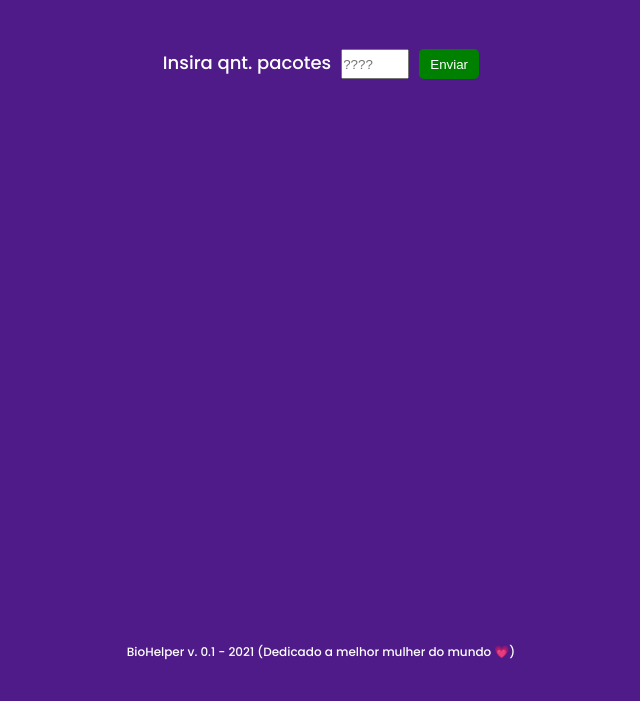
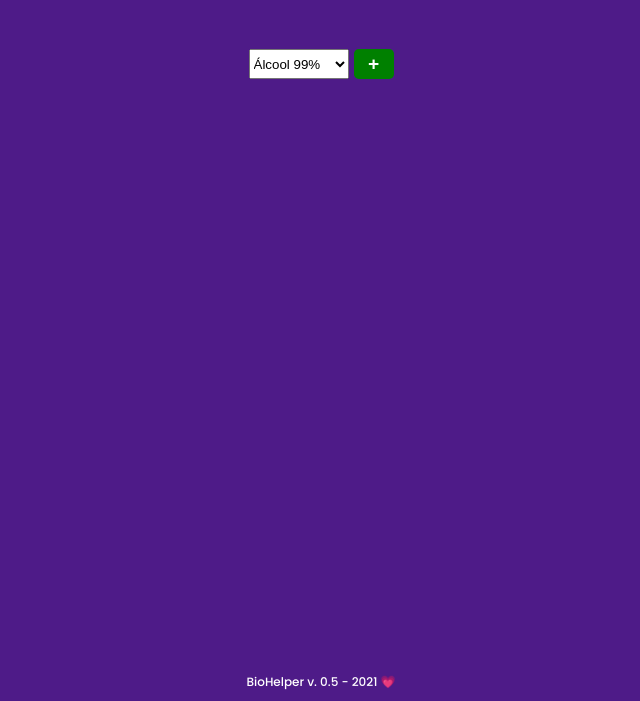
Before and after one commit to willpch/bio-helper, a plain HTML site: page index.html in a window 1280 px wide. Shown: the part 99-800 px from the top of the page, without its empty margins (319-959 px from the left). Drawn offline with Linux system fonts and the light colour scheme.

Commit message:
Update HTML content

```diff
--- a/index.html
+++ b/index.html
@@ -5,7 +5,7 @@
     <meta http-equiv="X-UA-Compatible" content="IE=edge">
     <meta name="viewport" content="width=device-width, initial-scale=1.0">
     <title>BioHelper</title>
-    <link rel="stylesheet" href="style.css">
+    <link rel="stylesheet" href="css/style.css">
     <link rel="preconnect" href="https://fonts.googleapis.com">
     <link rel="preconnect" href="https://fonts.gstatic.com" crossorigin>
     <link href="https://fonts.googleapis.com/css2?family=Poppins:ital,wght@0,100;0,200;0,300;0,500;0,700;1,200;1,400&display=swap" rel="stylesheet">
@@ -17,14 +17,28 @@
         <img class="img-logo" src="assets/dna-Logo.png" alt="Logo DNA">
     </header>
     <main>
-        <label class="label-1" for="inp-pct">Insira qnt. pacotes</label>
-        <input id="inp-pct" type="number" placeholder="????">
-        <input class="btn-send" type="button" value="Enviar">
+        <select id="sel">
+            <option id="alc" value="alcool">Álcool 99%</option>
+            <option value="filtroC">Filtro de Citologia</option>
+            <option value="laminas">Lâminas</option>
+            <option value="laminulas">Laminulas</option>
+            <option value="luvas">Luvas</option>
+        </select>
+        <input type="button" class="btn-add" value="+" onclick="createList()">
+
     </main>
 
+    <article>
+        <div class="column">
+        <ul></ul>
+        </div>
+    </article>
+
     <footer>
-        <p>BioHelper v. 0.1 - 2021 (Dedicado a melhor mulher do mundo &#128151)</p>
+        <p>BioHelper v. 0.5 - 2021 &#128151</p>
     </footer>
 
+
+    <script src="js/script.js"></script>
 </body>
 </html>
--- a/style.css
+++ /dev/null
@@ -1,70 +0,0 @@
-* {
-    margin: 0;
-    padding: 0;
-}
-
-body {
-    font-family: Poppins, sans-serif;
-    background: rgb(78, 27, 136);
-    color: white;
-}
-
-header {
-    text-align: center;
-    margin: 50px auto;
-}
-
-header h1 {
-    display: inline;
-}
-
-.img-logo {
-    width: 30px;
-    display: inline-flex;
-    position: relative;
-    top: 50%;
-    transform: translateY(20%);
-}
-
-main {
-    display: flex;
-    justify-content: center;
-}
-
-label {
-
-    font-size: 18px;
-}
-
-.label-1 {
-    display: block;
-    margin-right: 10px;
-}
-
-#inp-pct {
-    width: 4rem;
-    margin-right: 10px;
-}
-
-.btn-send {
-    color: white;
-    background: green;
-    border: none;
-    border-radius: .3rem;
-    width: 60px;
-    height: 30px;
-    cursor: pointer;
-}
-
-.btn-send:hover {
-    background: limegreen;
-}
-
-footer p {
-    position: absolute;
-    bottom: 0;
-    width: 100%;
-    text-align: center;
-    font-size: 12px;
-    margin-bottom: 40px;
-}
```
